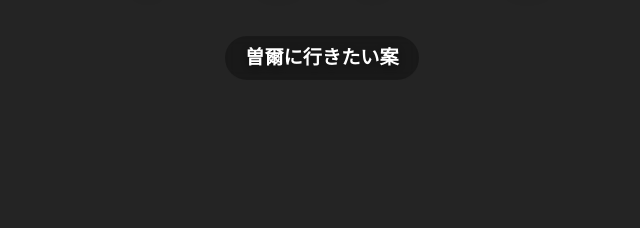
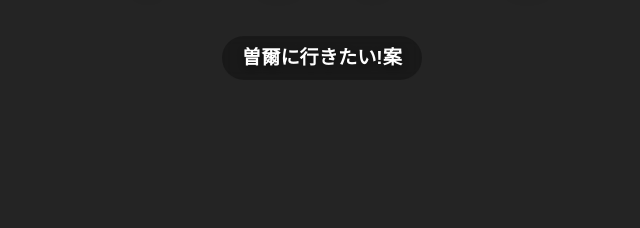
Before and after one commit to take-bikes/2026-spring-camp, a plain HTML site: page index.html in a window 1280 px wide. Shown: the part 468-696 px from the top of the page, 318-958 px from the left. Drawn offline with Linux system fonts and the light colour scheme; a web font is replaced by a local one.

Commit message:
style: Add exclamation mark to spring camp proposal text.

```diff
--- a/index.html
+++ b/index.html
@@ -564,7 +564,7 @@
     <section class="hero" data-bg="bg-hero">
         <div class="animate-box" style="text-align: center;">
             <h1 style="line-height: 1.4;">2026<br>Spring Cycling</h1>
-            <p>曽爾に行きたい案</p>
+            <p>曽爾に行きたい!案</p>
         </div>
         <div class="scroll-down">⬇</div>
     </section>
```
